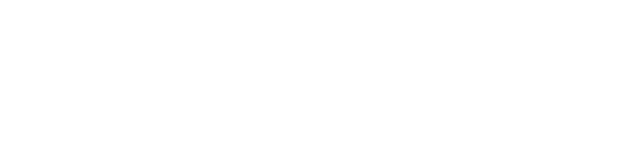
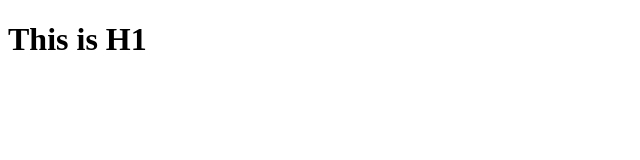
Before and after one commit to nikunjr-wos/node-js-demo, a plain HTML site: page index.html in a window 1280 px wide. Shown: the whole page, without its empty margins (0-640 px from the left). Drawn offline with Linux system fonts and the light colour scheme.

Commit message:
commit for test dev

```diff
--- a/index.html
+++ b/index.html
@@ -6,5 +6,7 @@
     <meta name="viewport" content="width=device-width, initial-scale=1.0" />
     <title>Document</title>
   </head>
-  <body></body>
+  <body>
+    <h1>This is H1</h1>
+  </body>
 </html>
```
